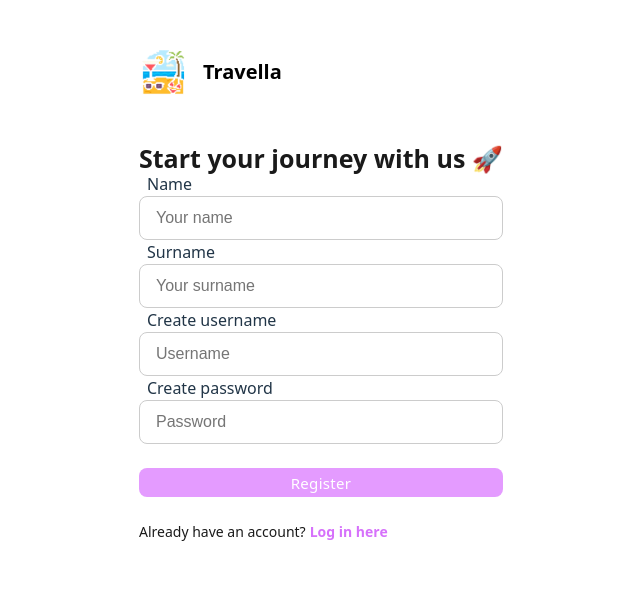
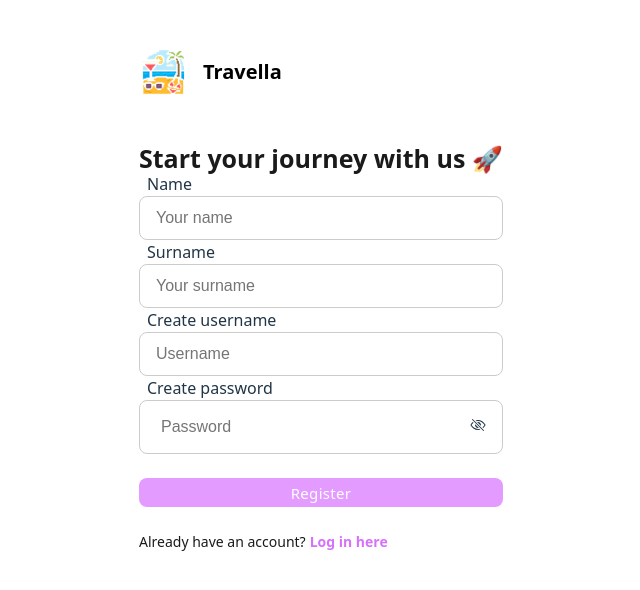
Before and after one commit to wikawikunia11/Travella-App, a React (Vite) app in the folder frontend/: page /register in a window 1280 px wide. Shown: the top 590 px of the page, without its empty margins (319-959 px from the left). Built offline with nearby package versions, Linux system fonts and the light colour scheme.

Commit message:
show hide password toggle

```diff
--- a/frontend/src/pages/Login.jsx
+++ b/frontend/src/pages/Login.jsx
@@ -2,10 +2,14 @@ import React, { useState } from 'react';
 import { Link, useNavigate } from 'react-router-dom';
 import { useUser } from '../UserContext';
 import styles from './Login.module.css';
-import logo from '../assets/logo.png';
+import logo from '../assets/logo.png'
+import { IoEyeOutline } from "react-icons/io5";
+import { IoEyeOffOutline } from "react-icons/io5";
 
 function Login() {
    const [message, setMessage] = useState('');
+   const [type, setType] = useState('password');
+   const [off, setOff] = useState(true);
    const navigate = useNavigate();
    const { login } = useUser();
 
@@ -39,6 +43,15 @@ function Login() {
       .catch(error => console.error('Login error:', error));
     }
 
+    const handleToggle = () => {
+        setOff(!off);
+        if (type==='password'){
+            setType('text')
+        } else {
+            setType('password')
+        }
+    }
+
     return (
     <div className={styles.root}>
       <div className={styles.image}></div>
@@ -53,10 +66,16 @@ function Login() {
             <p className={styles.above_input}>Login</p>
             <input name="username" className={styles.input_box} placeholder="Username"/>
             <p className={styles.above_input}>Password</p>
-            <input name="password" className={styles.input_box} placeholder="Password" type="password" autoComplete="off"/>
-            <button type="submit" className={styles.button_box}>
-              <p className={styles.button_text}>Log in</p>
-            </button>
+              <div className={styles.input_box} style={{display: 'flex', justifyContent: 'space-between', alignItems: 'center'}}>
+                  <input name="password" placeholder="Password" type={type}
+                         autoComplete="current-password"/>
+                  <span className="flex justify-around items-center" onClick={handleToggle}>
+                    {off ? (<IoEyeOffOutline onClick={handleToggle} />) : (<IoEyeOutline onClick={handleToggle} />)}
+                  </span>
+              </div>
+              <button type="submit" className={styles.button_box}>
+                  <p className={styles.button_text}>Log in</p>
+              </button>
           </form>
           <div className={styles.register}>
             <p className={styles.register_text}>Don't have an account?
--- a/frontend/src/pages/Registration.jsx
+++ b/frontend/src/pages/Registration.jsx
@@ -3,10 +3,14 @@ import { Link, useNavigate } from 'react-router-dom';
 import styles from './Registration.module.css';
 import logo from '../assets/logo.png';
 import { useUser } from '../UserContext';
+import { IoEyeOutline } from "react-icons/io5";
+import { IoEyeOffOutline } from "react-icons/io5";
 
 function Registration() {
   const { login } = useUser();
   const navigate = useNavigate();
+  const [type, setType] = useState('password');
+  const [off, setOff] = useState(true);
 
   const [message, setMessage] = useState('');
     function register(e) {
@@ -41,7 +45,14 @@ function Registration() {
               setMessage("Choose another username or check connection.");
             });
     }
-
+    const handleToggle = () => {
+        setOff(!off);
+        if (type==='password'){
+            setType('text')
+        } else {
+            setType('password')
+        }
+    }
     return (
     <div className={styles.root}>
       <div className={styles.image}></div>
@@ -60,7 +71,13 @@ function Registration() {
             <p className={styles.above_input}>Create username</p>
             <input name="username" className={styles.input_box} placeholder="Username"/>
             <p className={styles.above_input}>Create password</p>
-            <input name="password" className={styles.input_box} placeholder="Password" type="password"/>
+          <div className={styles.input_box} style={{display: 'flex', justifyContent: 'space-between', alignItems: 'center'}}>
+              <input name="password" placeholder="Password" type={type}
+                     autoComplete="current-password"/>
+              <span className="flex justify-around items-center" onClick={handleToggle}>
+                {off ? (<IoEyeOffOutline onClick={handleToggle} />) : (<IoEyeOutline onClick={handleToggle} />)}
+              </span>
+          </div>
             <button type="submit" className={styles.button_box}>
               <p className={styles.button_text}>Register</p>
             </button>
```
